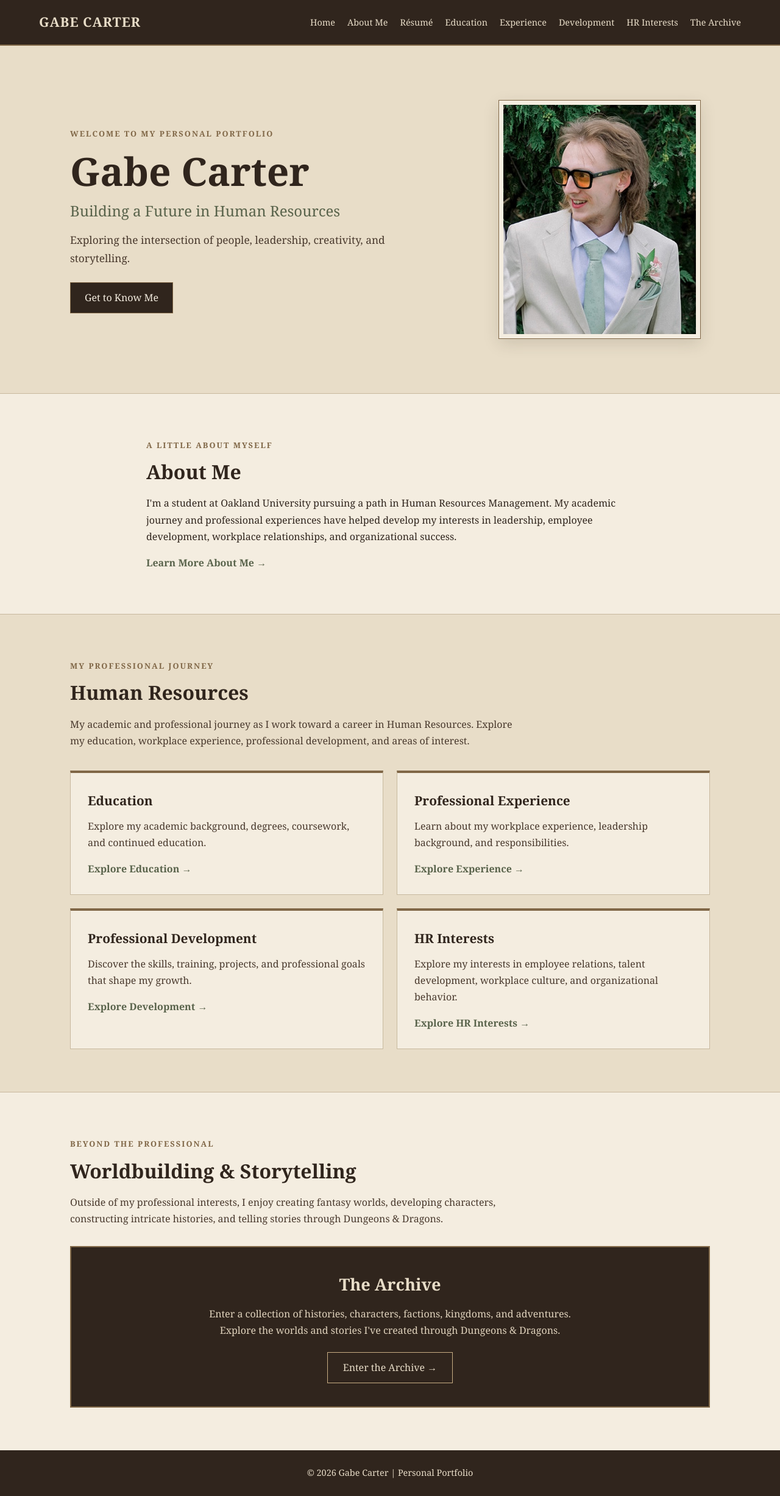
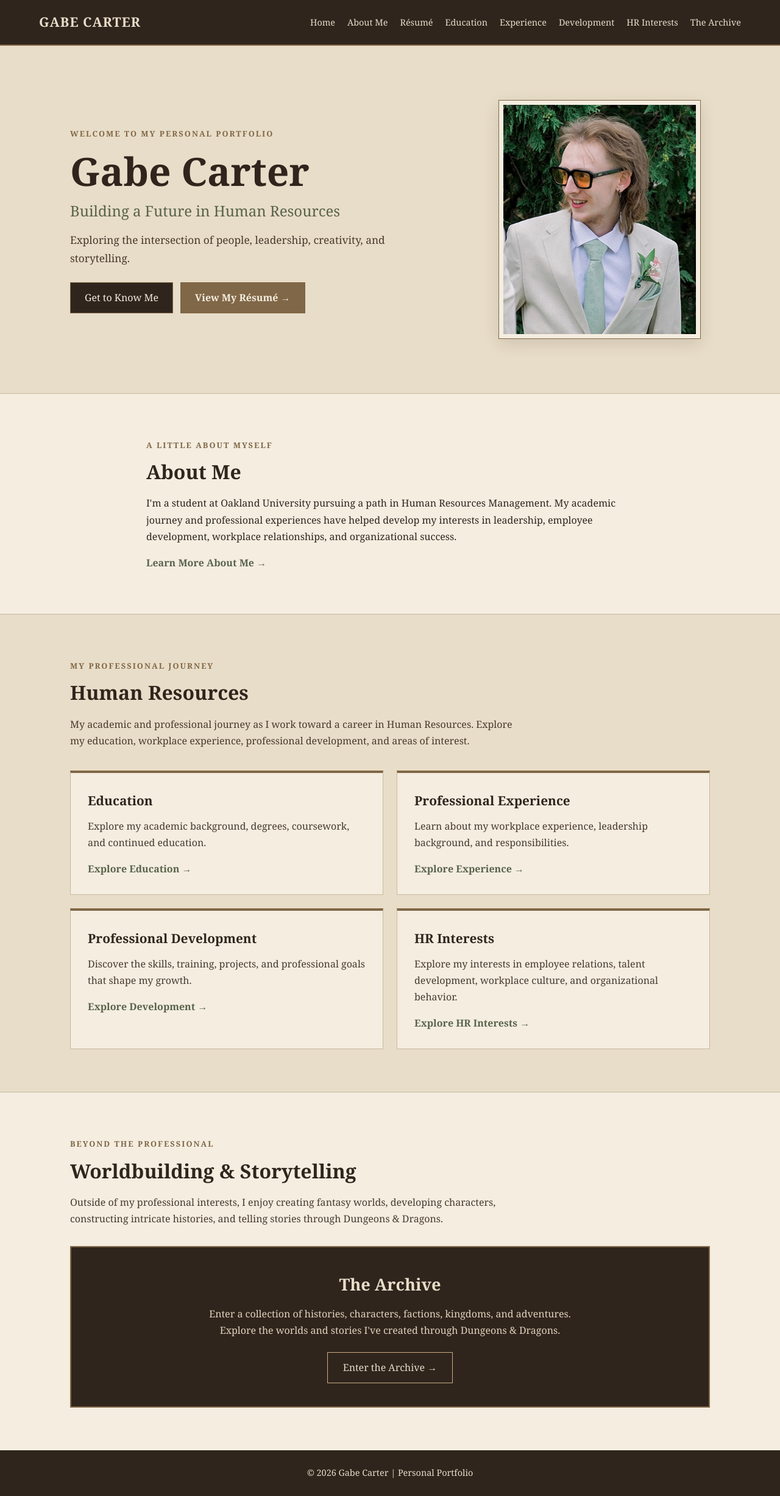
Before and after one commit to RealGeekfI/realgeekfi.github.io, a Jekyll site: the page index.html, which Jekyll copies as it is, in a window 1280 px wide. Shown: the whole page at 61% size. Built offline with Jekyll 4.4.1, drawn with Linux system fonts in a browser that asks for light colours.

Commit message:
Update index.html

```diff
--- a/index.html
+++ b/index.html
@@ -146,19 +146,30 @@
       background: var(--sage);
     }
 
+    .hero-buttons {
+  display: flex;
+  flex-wrap: wrap;
+  gap: 12px;
+  margin-top: 25px;
+}
+
+.hero-buttons .button,
+.hero-buttons .hero-button {
+  margin-top: 0;
+}
+
 .hero-button {
   display: inline-block;
-      background-color: #806747;
-      color: #F4EDE0;
-      padding: 12px 24px;
-      border-radius: 6px;
-      text-decoration: none;
+  background-color: var(--bronze);
+  color: var(--paper);
+  padding: 11px 23px;
+  border: 1px solid var(--bronze);
   font-weight: bold;
   transition: background-color 0.3s ease;
 }
 
 .hero-button:hover {
-      background-color: #59634B;
+  background-color: var(--sage);
 }
     /* General sections */
 
@@ -363,9 +374,17 @@
           creativity, and storytelling.
         </p>
 
+        <div class="hero-buttons">
+
   <a href="about.html" class="button">
     Get to Know Me
   </a>
+
+  <a href="resume.html" class="hero-button">
+    View My Résumé →
+  </a>
+
+</div>
       </div>
 
       <img
```
Lines whose indentation alone changed are shown as unchanged.
